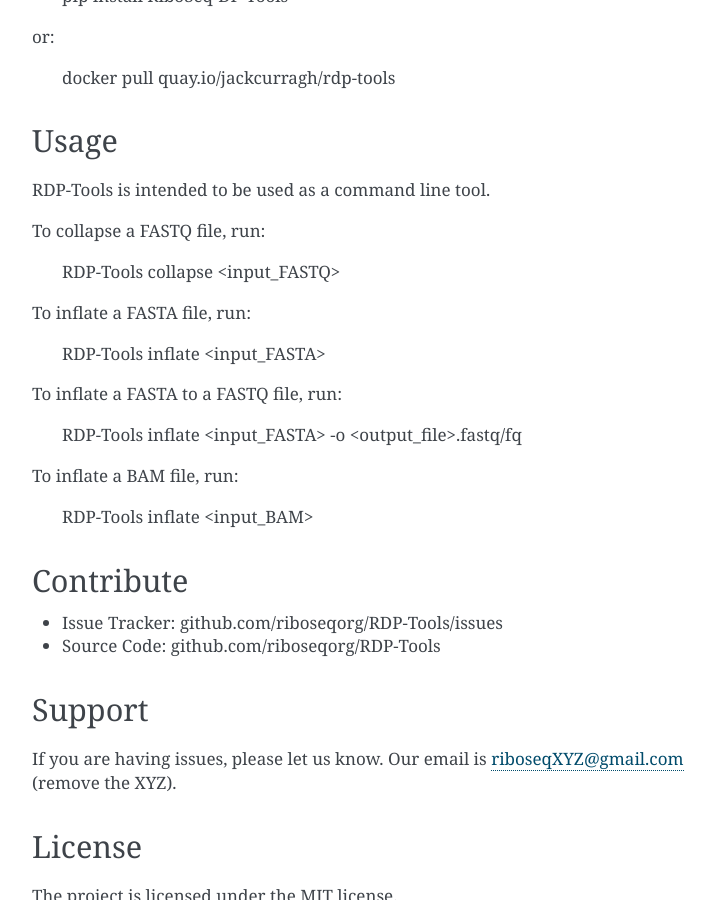
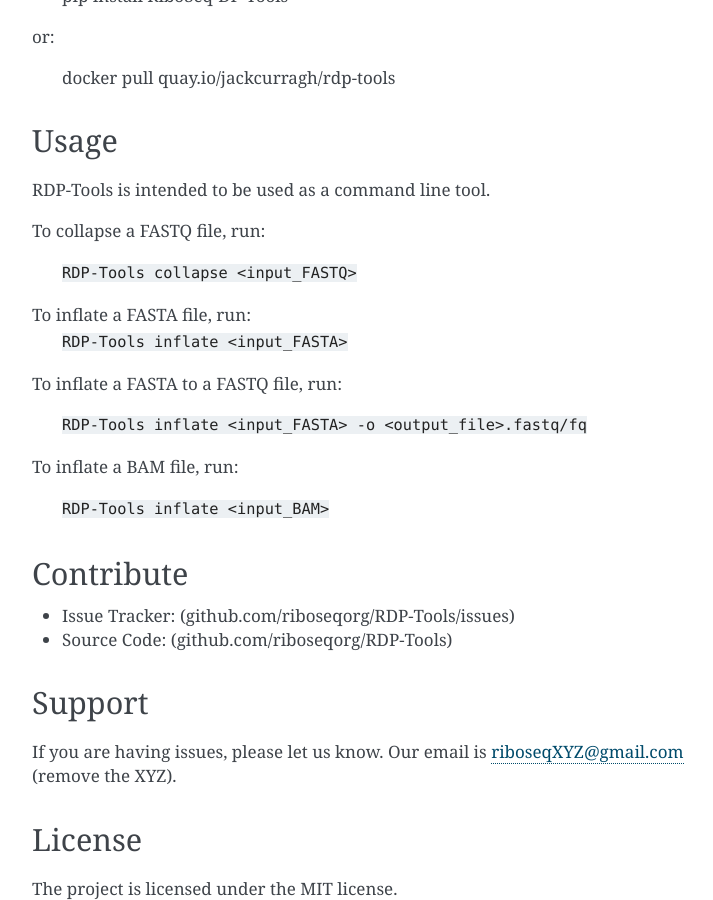
Before and after one commit to riboseqorg/RDP-Tools, a Sphinx documentation site: the page built from docs/index.rst, in a window 1280 px wide and 900 px high, scrolled down 909 px. Shown: the whole window, without its empty margins (388-1101 px from the left). Built offline with Sphinx 7.4.7, drawn with Linux system fonts in a browser that asks for light colours.

Commit message:
updated formatting of code blocks

```diff
--- a/docs/index.rst
+++ b/docs/index.rst
@@ -58,26 +58,25 @@
 
 To collapse a FASTQ file, run:
 
-   RDP-Tools collapse <input_FASTQ>
+   ``RDP-Tools collapse <input_FASTQ>``
 
 To inflate a FASTA file, run:
-
-   RDP-Tools inflate <input_FASTA>
+   ``RDP-Tools inflate <input_FASTA>``
 
 To inflate a FASTA to a FASTQ file, run:
 
-   RDP-Tools inflate <input_FASTA> -o <output_file>.fastq/fq
+   ``RDP-Tools inflate <input_FASTA> -o <output_file>.fastq/fq``
 
 To inflate a BAM file, run:
 
-   RDP-Tools inflate <input_BAM>
+   ``RDP-Tools inflate <input_BAM>``
 
 
 Contribute
 ----------
 
-- Issue Tracker: github.com/riboseqorg/RDP-Tools/issues
-- Source Code: github.com/riboseqorg/RDP-Tools
+- Issue Tracker: (github.com/riboseqorg/RDP-Tools/issues)
+- Source Code: (github.com/riboseqorg/RDP-Tools)
 
 Support
 -------
```
